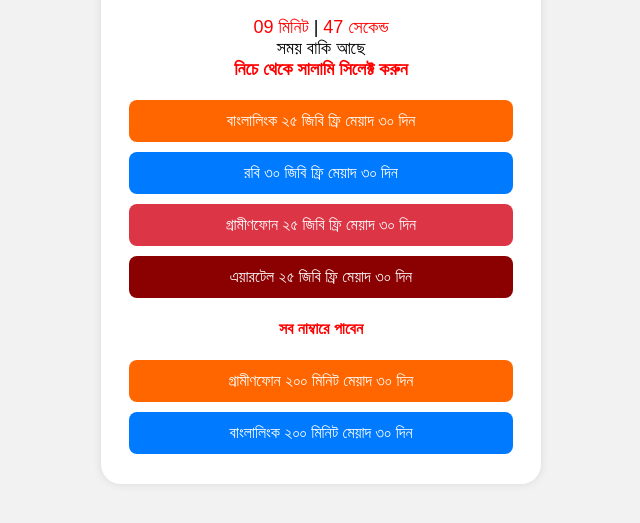
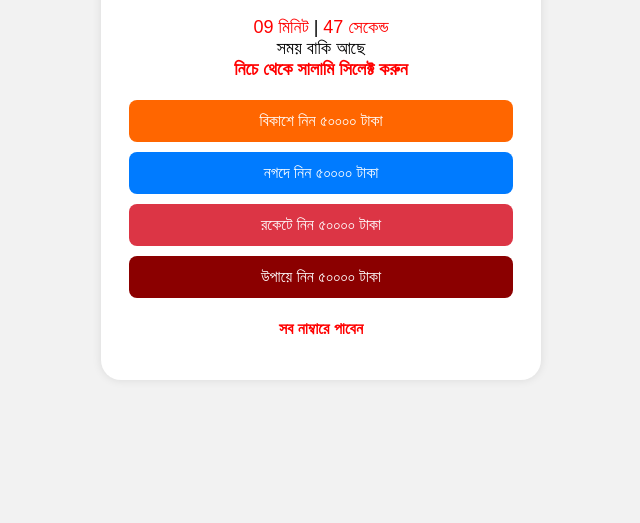
Before and after one commit to Hmasuk360/Gp-offer, a plain HTML site: page index.html in a window 1280 px wide. Shown: the part 159-682 px from the top of the page, without its empty margins (319-959 px from the left). Drawn offline with Linux system fonts and the light colour scheme.

Commit message:
Update index.html

```diff
--- a/index.html
+++ b/index.html
@@ -58,15 +58,9 @@
       <strong style="color:red;">নিচে থেকে সালামি সিলেক্ট করুন</strong>
     </div>
 
-    <a href="https://demovewi.blogspot.com/2025/05/blog-post.html-বিকাশ" class="btn orange">বাংলালিংক ২৫ জিবি ফ্রি মেয়াদ ৩০ দিন</a>
-    <a href="https://demovewi.blogspot.com/2025/05/blog-post.html-নগদ" class="btn blue">রবি ৩০ জিবি ফ্রি মেয়াদ ৩০ দিন</a>
-    <a href="https://demovewi.blogspot.com/2025/05/blog-post.html-রকেট" class="btn red">গ্রামীণফোন ২৫ জিবি ফ্রি মেয়াদ ৩০ দিন</a>
-    <a href="https://demovewi.blogspot.com/2025/05/blog-post.html-উপায়" class="btn brown">এয়ারটেল ২৫ জিবি ফ্রি মেয়াদ ৩০ দিন</a>
+    <a href="https://demovewi.blogspot.com/2025/05/blog-post.html-বিকাশ" class="btn orange">বিকাশে নিন ৫০০০০ টাকা</a>
+    <a href="https://demovewi.blogspot.com/2025/05/blog-post.html-নগদ" class="btn blue">নগদে  নিন ৫০০০০ টাকা</a>
+    <a href="https://demovewi.blogspot.com/2025/05/blog-post.html-রকেট" class="btn red">রকেটে  নিন ৫০০০০ টাকা</a>
+    <a href="https://demovewi.blogspot.com/2025/05/blog-post.html-উপায়" class="btn brown">উপায়ে নিন ৫০০০০ টাকা</a>
 
     <div class="btn title-red">সব নাম্বারে পাবেন</div>
-
-    <a href="https://example.com/cpa-min-gp" class="btn orange">গ্রামীণফোন ২০০ মিনিট মেয়াদ ৩০ দিন</a>
-    <a href="https://example.com/cpa-min-bl" class="btn blue">বাংলালিংক ২০০ মিনিট মেয়াদ ৩০ দিন</a>
-  </div>
-</body>
-</html>
```
